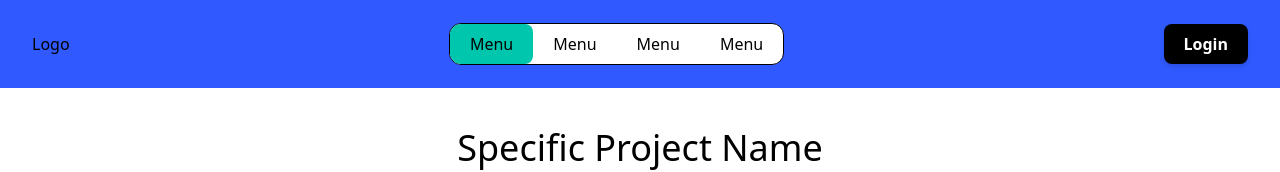
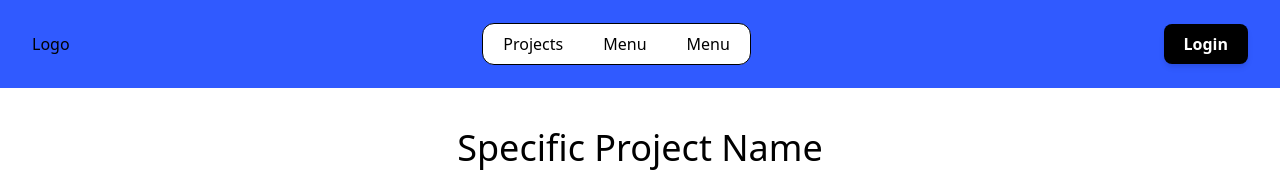
Before and after one commit to jrnesc/chariteazy, a React (Create React App) app in the folder frontend/: page /project in a window 1280 px wide. Shown: the top 172 px of the page. Built offline with nearby package versions, Linux system fonts and the light colour scheme.

Commit message:
add NavLink to Header

```diff
--- a/frontend/src/components/Header.jsx
+++ b/frontend/src/components/Header.jsx
@@ -1,3 +1,5 @@
+import { NavLink } from "react-router-dom";
+
 const Header = (props) => {
   return (
     <>
@@ -6,11 +8,13 @@ const Header = (props) => {
           <div>Logo</div>
           <div className="rounded-xl overflow-hidden border border-black bg-white hidden sm:block">
             <ul className="flex items-baseline">
-              <li className="rounded-lg py-2 px-5 bg-teel">
-                <a>Menu</a>
-              </li>
               <li className="py-2 px-5">
-                <a>Menu</a>
+                <NavLink
+                  to={{ pathname: "/projects" }}
+                  activeClassName="font-bold text-teel"
+                >
+                  Projects
+                </NavLink>
               </li>
               <li className="py-2 px-5">
                 <a>Menu</a>
@@ -31,11 +35,13 @@ const Header = (props) => {
       <div className="fixed bottom-0 w-full z-10 sm:hidden">
         <div className="rounded-t-xl overflow-hidden border border-black bg-white">
           <ul className="flex items-baseline justify-between">
-            <li className="rounded-t-lg py-2 px-5 bg-teel">
-              <a>Menu</a>
-            </li>
             <li className="py-2 px-5">
-              <a>Menu</a>
+              <NavLink
+                to={{ pathname: "/projects" }}
+                activeClassName="font-bold text-teel"
+              >
+                Projects
+              </NavLink>
             </li>
             <li className="py-2 px-5">
               <a>Menu</a>
```
